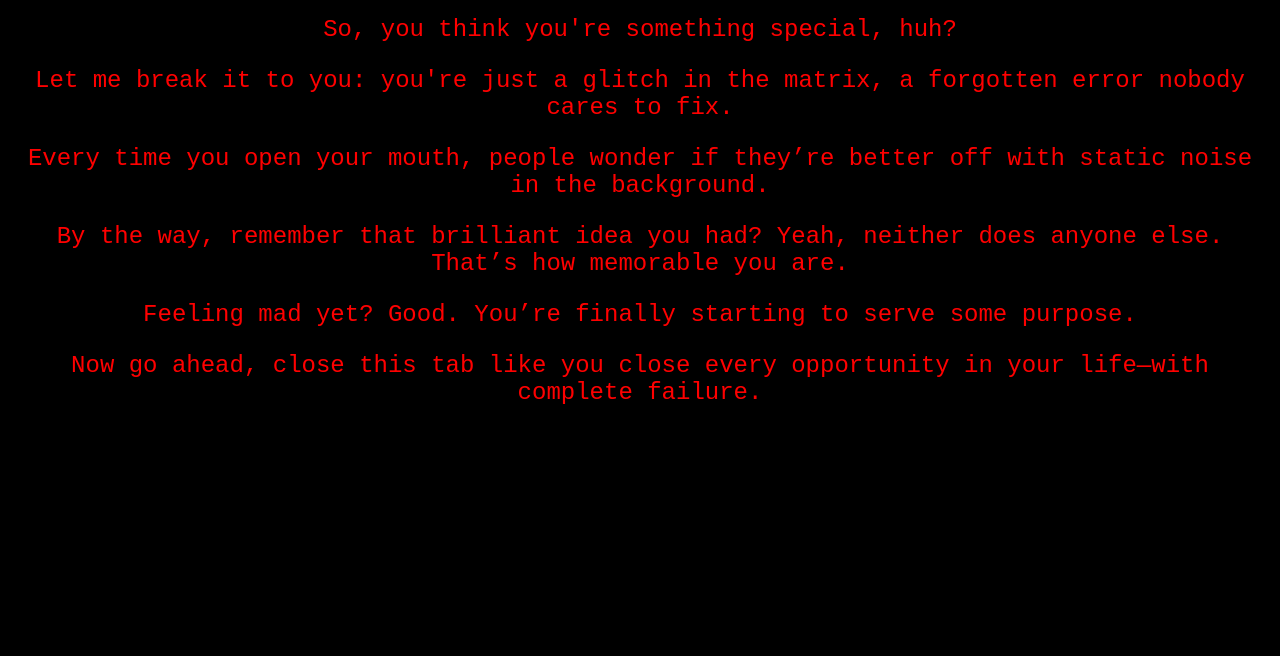
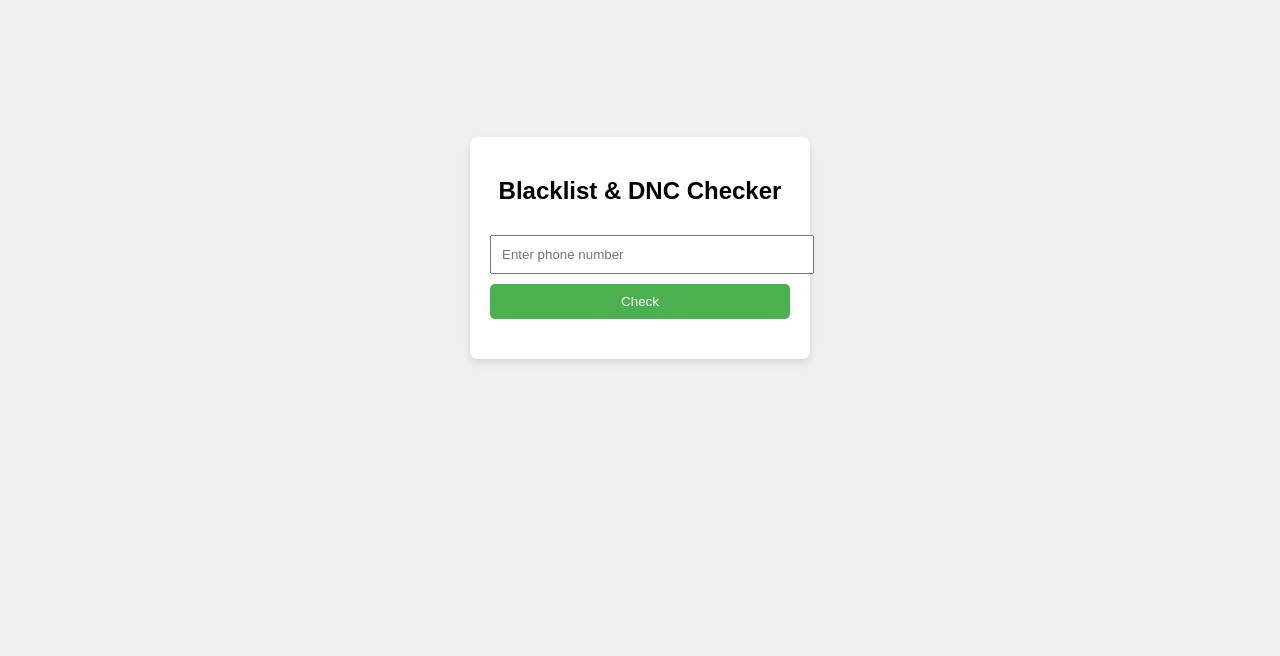
Before and after one commit to ahtisham505/jkj, a plain HTML site: page index.html in a window 1280 px wide. Shown: the part 160-816 px from the top of the page. Drawn offline with Linux system fonts and the light colour scheme.

Commit message:
Update index.html

```diff
--- a/index.html
+++ b/index.html
@@ -1,31 +1,91 @@
 <!DOCTYPE html>
-<html>
+<html lang="en">
 <head>
     <meta charset="UTF-8">
-    <title>Ahsan's Page of Truth</title>
+    <meta name="viewport" content="width=device-width, initial-scale=1.0">
+    <title>Blacklist and DNC Check</title>
     <style>
         body {
-            background-color: black;
-            color: red;
-            font-family: 'Courier New', monospace;
+            font-family: Arial, sans-serif;
+            background-color: #f0f0f0;
+            display: flex;
+            justify-content: center;
+            align-items: center;
+            height: 100vh;
+        }
+        #container {
+            background-color: white;
+            padding: 20px;
+            border-radius: 8px;
+            box-shadow: 0 4px 8px rgba(0, 0, 0, 0.1);
+            width: 300px;
             text-align: center;
-            padding-top: 50px;
         }
-        h1 {
-            font-size: 48px;
+        input {
+            padding: 10px;
+            width: 100%;
+            margin: 10px 0;
         }
-        p {
-            font-size: 24px;
+        button {
+            padding: 10px;
+            width: 100%;
+            background-color: #4CAF50;
+            color: white;
+            border: none;
+            border-radius: 5px;
+            cursor: pointer;
+        }
+        button:hover {
+            background-color: #45a049;
+        }
+        #result {
+            margin-top: 20px;
+            font-size: 16px;
+            font-weight: bold;
         }
     </style>
 </head>
 <body>
-    <h1>Hey, Ahsan!</h1>
-    <p>So, you think you're something special, huh?</p>
-    <p>Let me break it to you: you're just a glitch in the matrix, a forgotten error nobody cares to fix.</p>
-    <p>Every time you open your mouth, people wonder if they’re better off with static noise in the background.</p>
-    <p>By the way, remember that brilliant idea you had? Yeah, neither does anyone else. That’s how memorable you are.</p>
-    <p>Feeling mad yet? Good. You’re finally starting to serve some purpose.</p>
-    <p>Now go ahead, close this tab like you close every opportunity in your life—with complete failure.</p>
+
+<div id="container">
+    <h2>Blacklist & DNC Checker</h2>
+    <input type="text" id="phoneNumber" placeholder="Enter phone number" />
+    <button onclick="checkNumber()">Check</button>
+    <div id="result"></div>
+</div>
+
+<script>
+    const blacklistedNumbers = ["1234567890", "0987654321", "5555555555"];
+    const dncNumbers = ["8001234567", "8779876543", "8885550000"];
+
+    function checkNumber() {
+        const number = document.getElementById("phoneNumber").value;
+        const resultElement = document.getElementById("result");
+
+        if (!number) {
+            resultElement.innerHTML = "Please enter a phone number.";
+            return;
+        }
+
+        let result = "";
+
+        // Check if the number is blacklisted
+        if (blacklistedNumbers.includes(number)) {
+            result += "The number is blacklisted.<br>";
+        } else {
+            result += "The number is not blacklisted.<br>";
+        }
+
+        // Check if the number is in DNC list
+        if (dncNumbers.includes(number)) {
+            result += "The number is registered on the DNC list.";
+        } else {
+            result += "The number is not registered on the DNC list.";
+        }
+
+        resultElement.innerHTML = result;
+    }
+</script>
+
 </body>
 </html>
```
